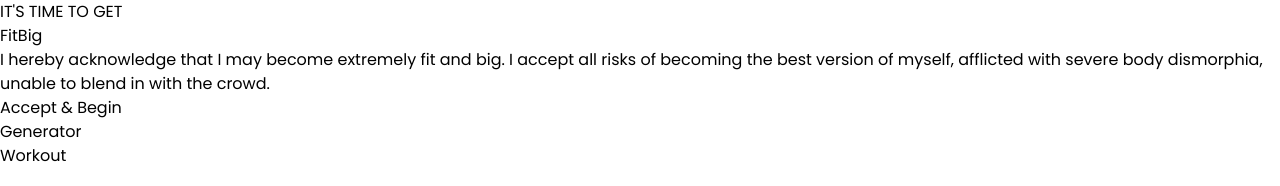
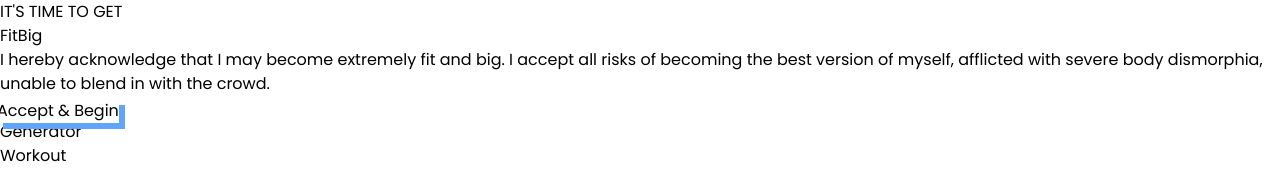
Before and after one commit to maziz07/rep-it-up, a React (Vite) app: page / in a window 1280 px wide. In both pictures the pointer is over the button "Accept & Begin". Shown: the top 186 px of the page. Built offline with nearby package versions, Linux system fonts and the light colour scheme.

Commit message:
updated index.css

```diff
--- a/src/index.css
+++ b/src/index.css
@@ -10,3 +10,12 @@ span{
     font-family: inherit;
     font-weight: inherit;
 }
+
+.blueShadow {
+    box-shadow: 3px 3px 0 0 #60a5fa;
+}
+
+.blueShadow:hover {
+    transform: translate(-3px, 3px);
+    box-shadow: 6px 6px 0 0 #60a5fa;
+}
```
